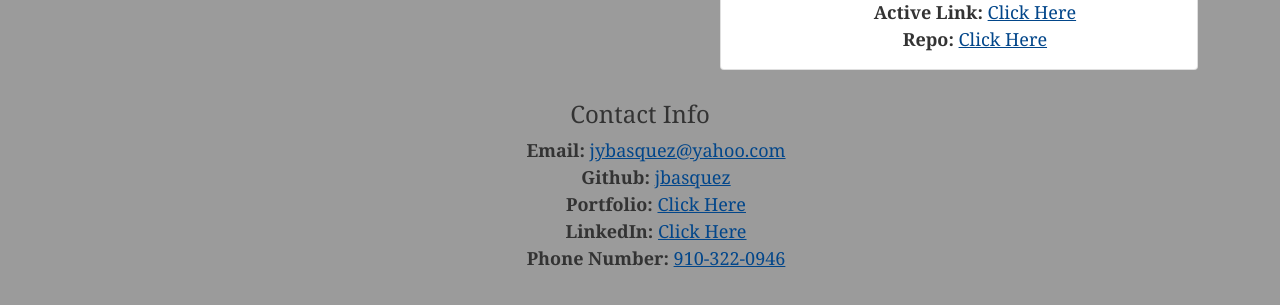
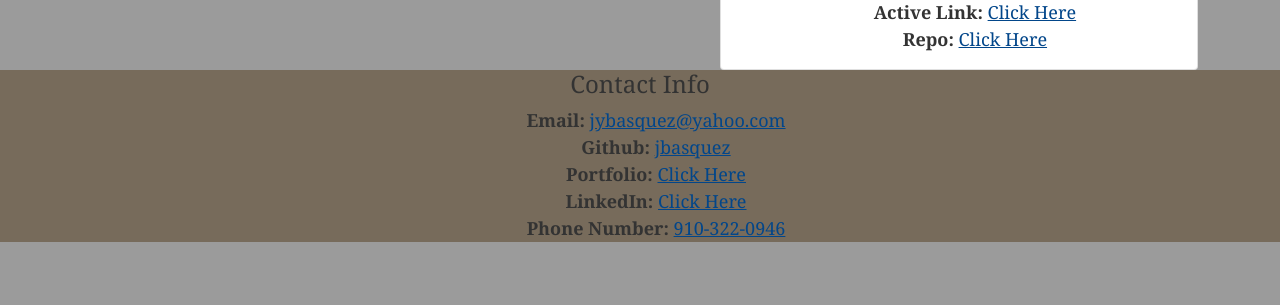
Before and after one commit to jbasquez/jbasquez.github.io, a React (Create React App) app in the folder reactapp/: page / in a window 1280 px wide. Shown: the part 1193-1498 px from the top of the page. After the commit the page ends 1451 px from the top, so only its background shows below. Built offline with nearby package versions, Linux system fonts and the light colour scheme.

Commit message:
styling footer

```diff
--- a/reactapp/src/scss/style.css
+++ b/reactapp/src/scss/style.css
@@ -62,6 +62,7 @@ h1 {
   text-align: center;
   padding: "20px";
   position: "fixed";
+  background-color: rgb(119, 107, 91);
 }
 .contactHead{
   text-align: center;
@@ -81,7 +82,7 @@ h1 {
   padding-right:5%;
 }
 .new{
-  padding: 30px;
+  /* padding: 30px; */
 }
 .projectImage{
   max-width: 100%;
@@ -103,3 +104,6 @@ h1 {
 .tooLong{
   max-height: 50%;
 }
+.App{
+  background-color:#9b9b9b
+}
```
